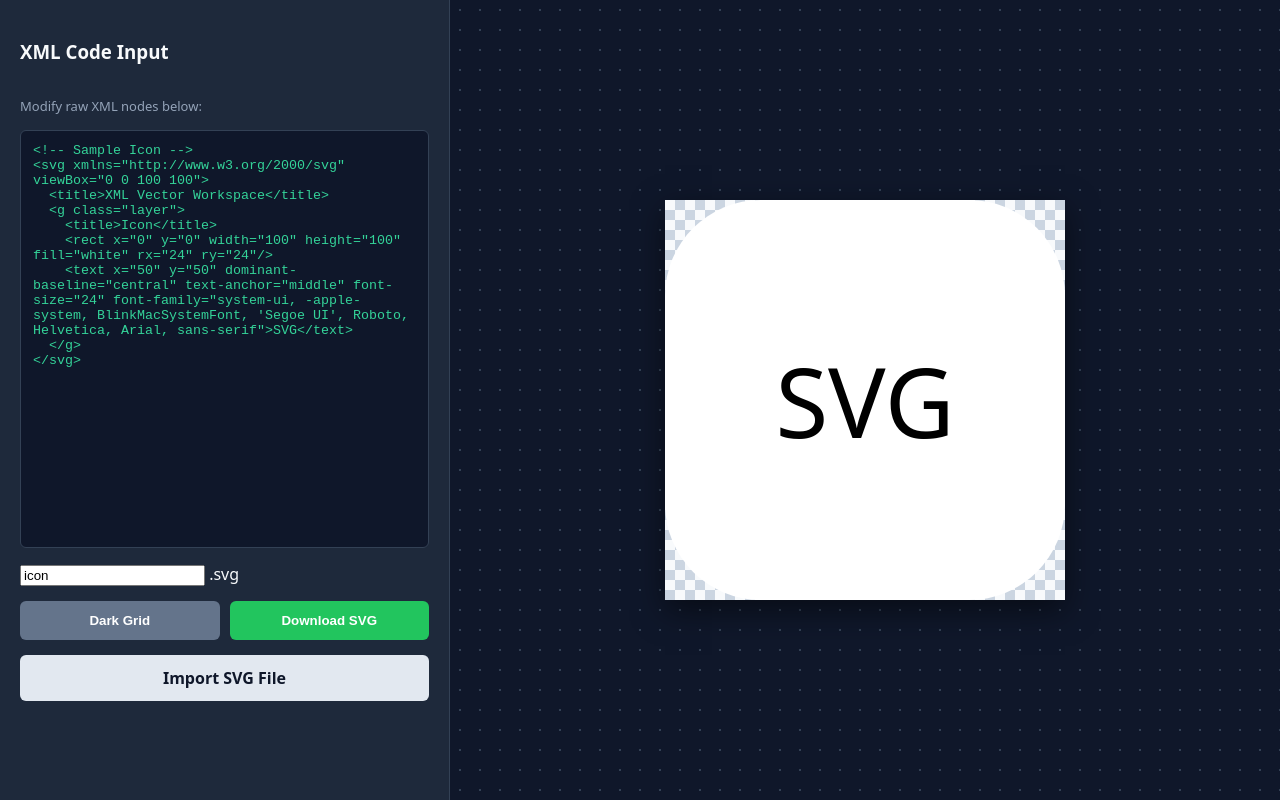
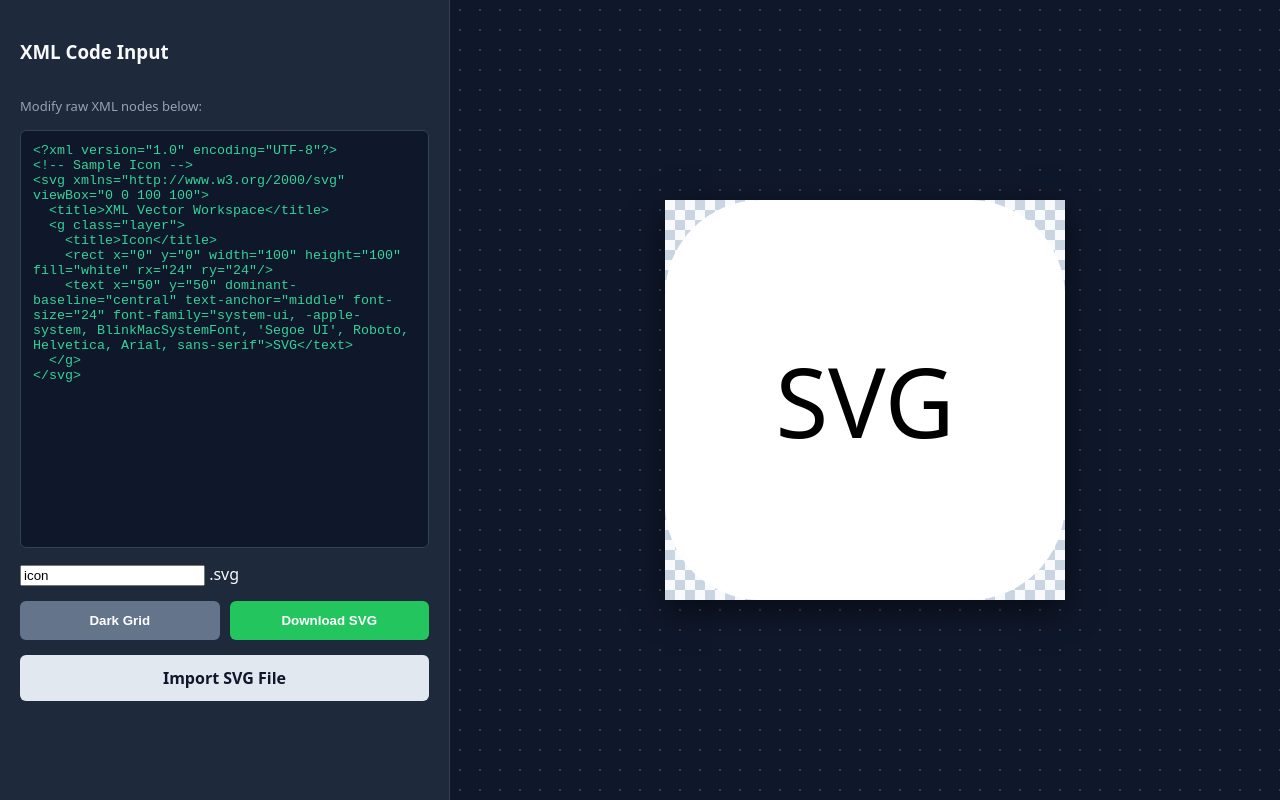
Before and after one commit to xchanroldan101/Svg-Editor, a plain HTML site: page index.html in a window 1280 px wide. Drawn offline with Linux system fonts and the light colour scheme.

Commit message:
Update index.html

```diff
--- a/index.html
+++ b/index.html
@@ -13,6 +13,7 @@
         <p style="margin:0; font-size:13px; color:#94a3b8;">Modify raw XML nodes below:</p>
 
         <textarea id="xmlInput" autocomplete="off" oninput="updateHighlight()" spellcheck="false">
+<?xml version="1.0" encoding="UTF-8"?>
 <!-- Sample Icon -->
 <svg xmlns="http://www.w3.org/2000/svg" viewBox="0 0 100 100">
   <title>XML Vector Workspace</title>
@@ -21,8 +22,7 @@
     <rect x="0" y="0" width="100" height="100" fill="white" rx="24" ry="24"/>
     <text x="50" y="50" dominant-baseline="central" text-anchor="middle" font-size="24" font-family="system-ui, -apple-system, BlinkMacSystemFont, 'Segoe UI', Roboto, Helvetica, Arial, sans-serif">SVG</text>
   </g>
-</svg>
-        </textarea>
+</svg></textarea>
 
         <div id="errorLog"></div>
 
```
